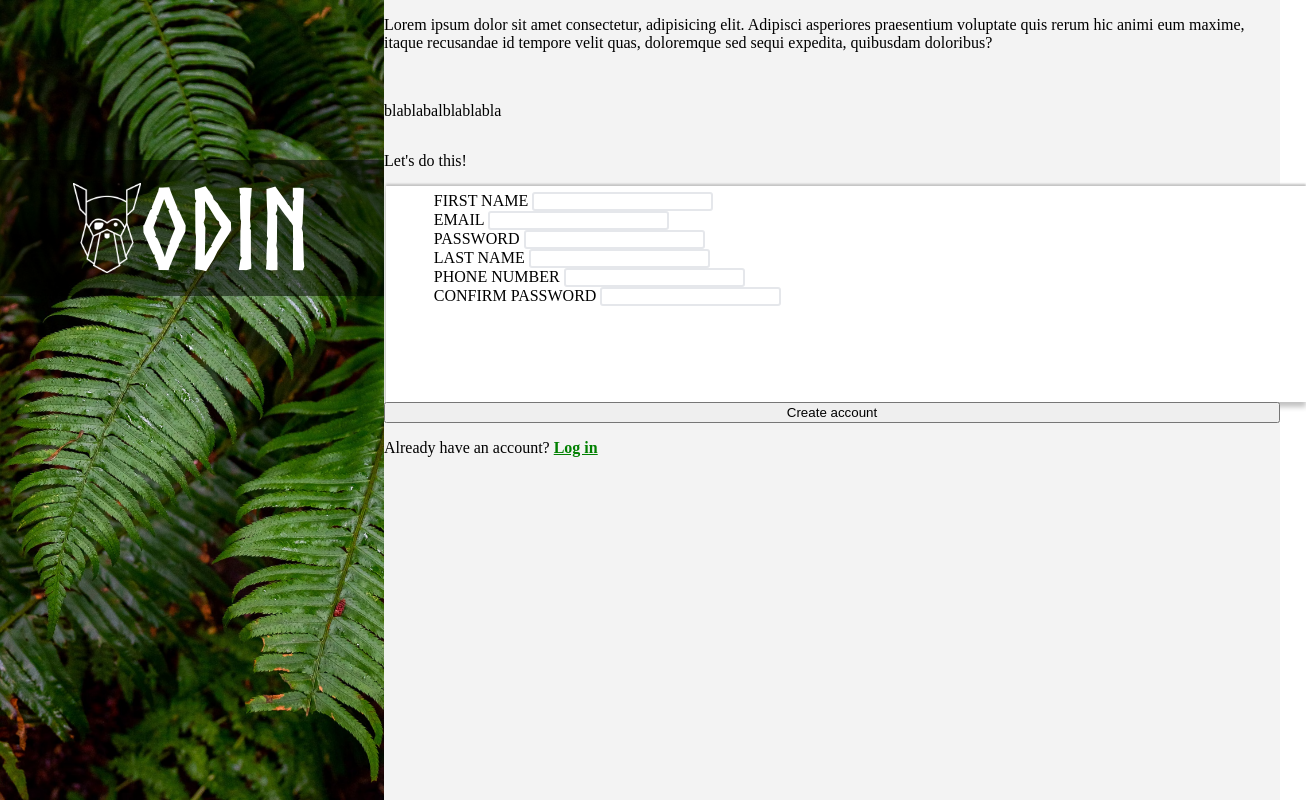
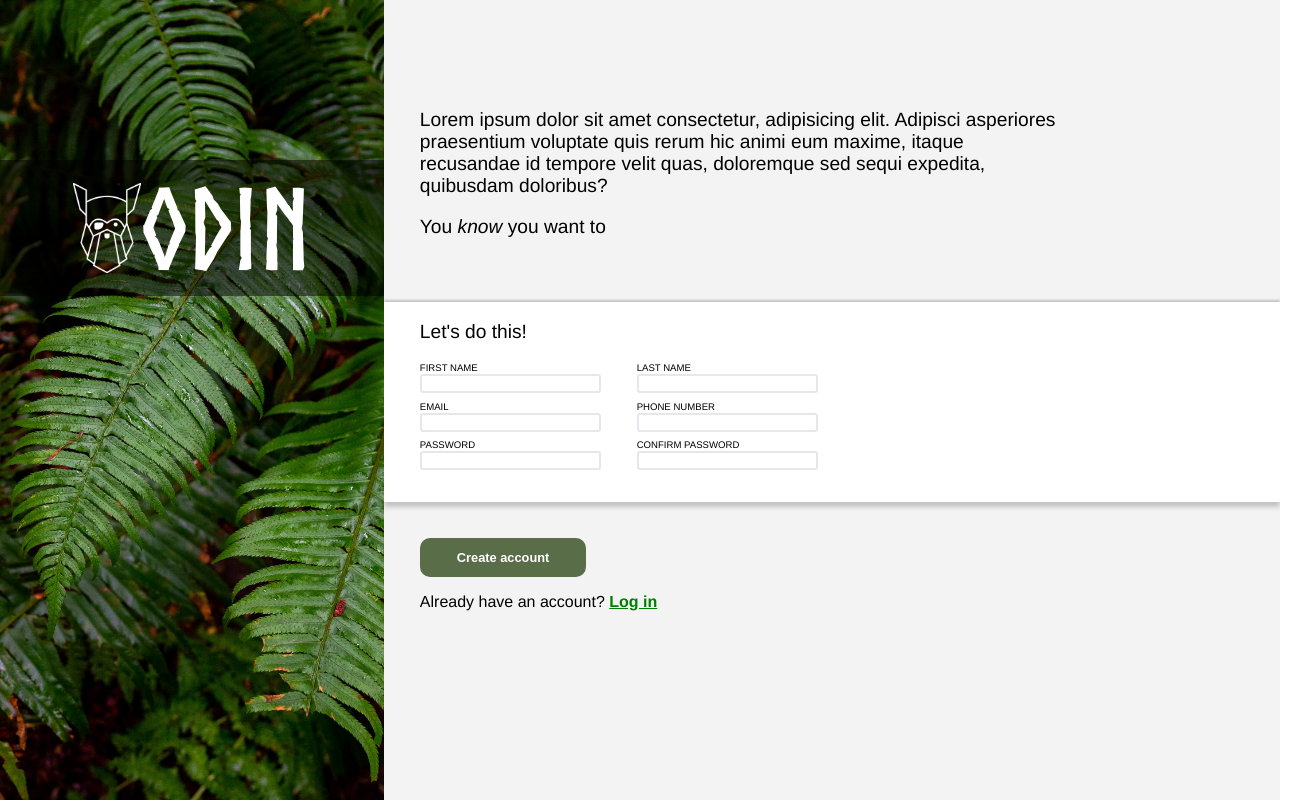
Before and after one commit to 81GB3N/Sign-up-form, a plain HTML site: page index.html in a window 1280 px wide. Shown: the whole page, 1306 px wide, since content can reach past the window. Drawn offline with Linux system fonts and the light colour scheme.

Commit message:
almost done

```diff
--- a/index.html
+++ b/index.html
@@ -18,13 +18,14 @@
         </div>
     </div>
     <div class="main-field">
-        <div class="desciption">
-            <p>Lorem ipsum dolor sit amet consectetur, adipisicing elit. Adipisci asperiores praesentium voluptate quis rerum hic animi eum maxime, itaque recusandae id tempore velit quas, doloremque sed sequi expedita, quibusdam doloribus?</p>
-            <br>
-            <p>blablabalblablabla</p>
+        <div class="description">
+            <p class="lorem">Lorem ipsum dolor sit amet consectetur, adipisicing elit. Adipisci asperiores praesentium voluptate quis rerum hic animi eum maxime, itaque recusandae id tempore velit quas, doloremque sed sequi expedita, quibusdam doloribus?</p>
+            <!-- <br> -->
+            <p class="want">You <i>know</i> you want to</p>
         </div>
-        <p>Let's do this!</p>
-        <fieldset class="fieldset">
+        <form action="#" method="get" class="fieldset">
+            <p class="lets">Let's do this!</p>
+            <div class="inputs">
              <div class="left">
                  <div>
                     <label for="first-name">FIRST NAME</label>
@@ -53,9 +54,12 @@
                       <input type="password" id="confirm-password" name="confirm-password">
                     </div>
                 </div>
-        </fieldset>
-        <button class="Create-account">Create account</button>
+            </div>
+        </form>
+        <div class="account-info">
+            <button class="create-account">Create account</button>
             <p class="account">Already have an account? <a href="#">Log in</a></p>
+        </div>
     </div>
 </body>
 </html>
--- a/style.css
+++ b/style.css
@@ -1,3 +1,8 @@
+:root{
+    font-family: 'Franklin Gothic Medium', 'Arial Narrow', Arial, sans-serif;
+
+}
+
 @font-face {
     font-family: norse;
     src: url(Norse-Bold.otf);
@@ -110,6 +115,7 @@ input{
     padding: 0;
     border-style: none;
     border: 2px solid #E5E7EB;
+    margin-bottom: 4%;
 }
 
 button:hover{
@@ -120,14 +126,12 @@ button:hover{
 
 .account-info{
     margin-top: 4%;
-    font-family: 'Franklin Gothic Medium', 'Arial Narrow', Arial, sans-serif;
     font-weight: bold;
     margin-bottom: auto;
 }
 
 .description{
      margin-top: 10%;
-     font-family: 'Franklin Gothic Medium', 'Arial Narrow', Arial, sans-serif;
      font-weight: 500;
     font-size: 1.2rem;
     margin-bottom: 5%;
@@ -144,5 +148,21 @@ a{
 }
 
 .lets{
+    font-size: 1.2rem;
+}
 
+.inputs{
+    display: flex;
+    font-size: 0.6rem;
+    text-align: left;
 }
+
+.left>div, .right>div{
+    display: flex;
+    flex-direction: column;
+    gap: 1px
+}
+
+.create-account:active{
+    transform: scale(0.97);
+}
```
Lines whose indentation alone changed are shown as unchanged.
